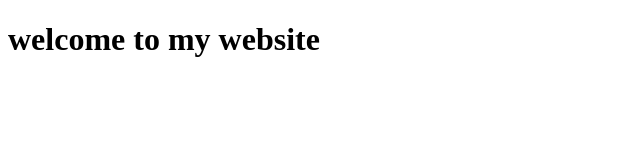
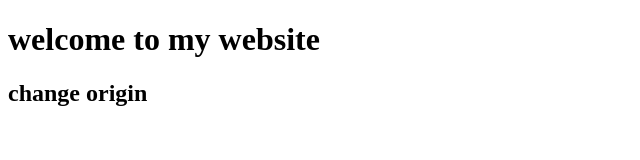
Before and after one commit to SumanChandraDas/practice-my-secound-ripo, a plain HTML site: page index.html in a window 1280 px wide. Shown: the whole page, without its empty margins (0-640 px from the left). Drawn offline with Linux system fonts and the light colour scheme.

Commit message:
change origin

```diff
--- a/index.html
+++ b/index.html
@@ -10,6 +10,7 @@
 
 <body>
     <h1>welcome to my website</h1>
+    <h2>change origin</h2>
 </body>
 
 </html>
```
